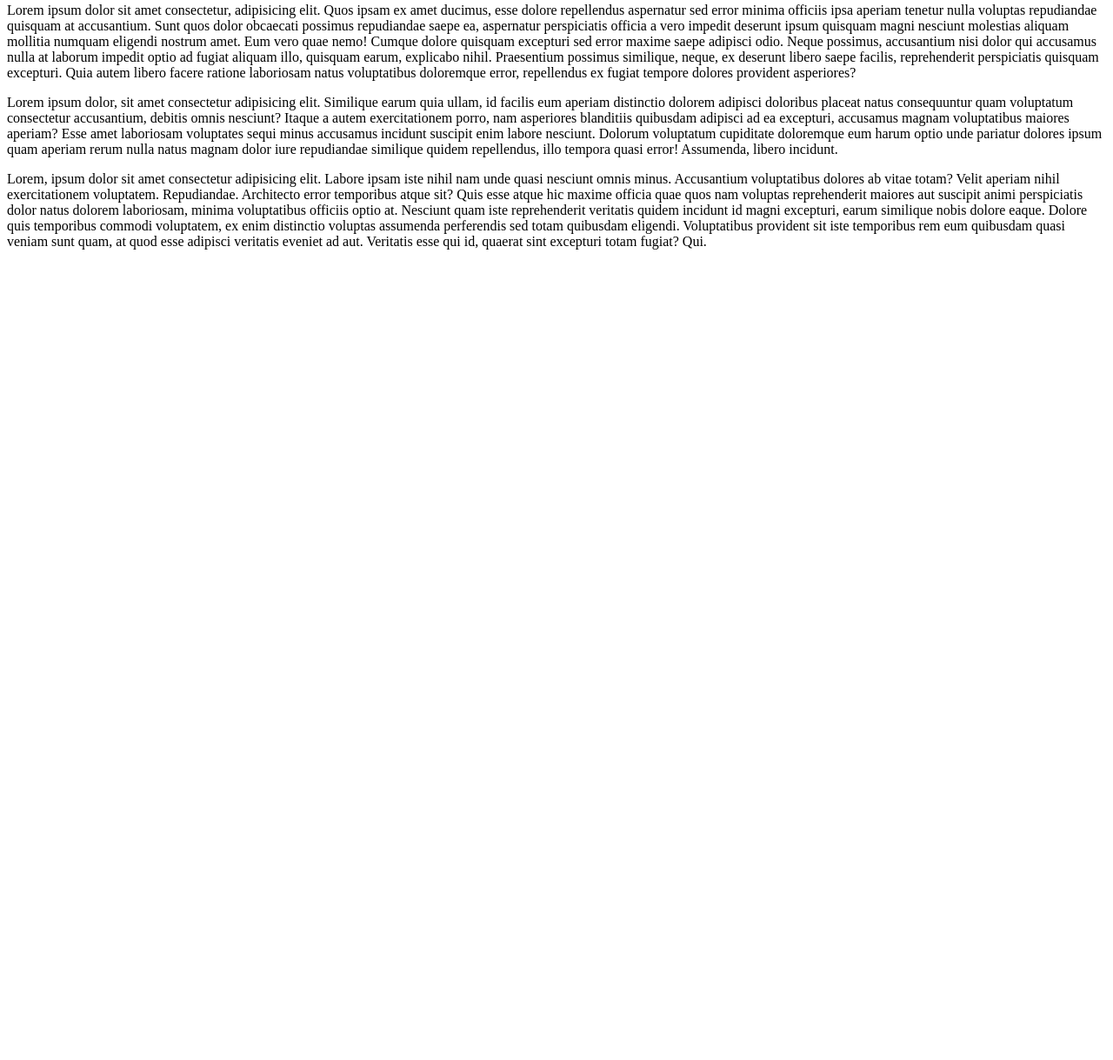
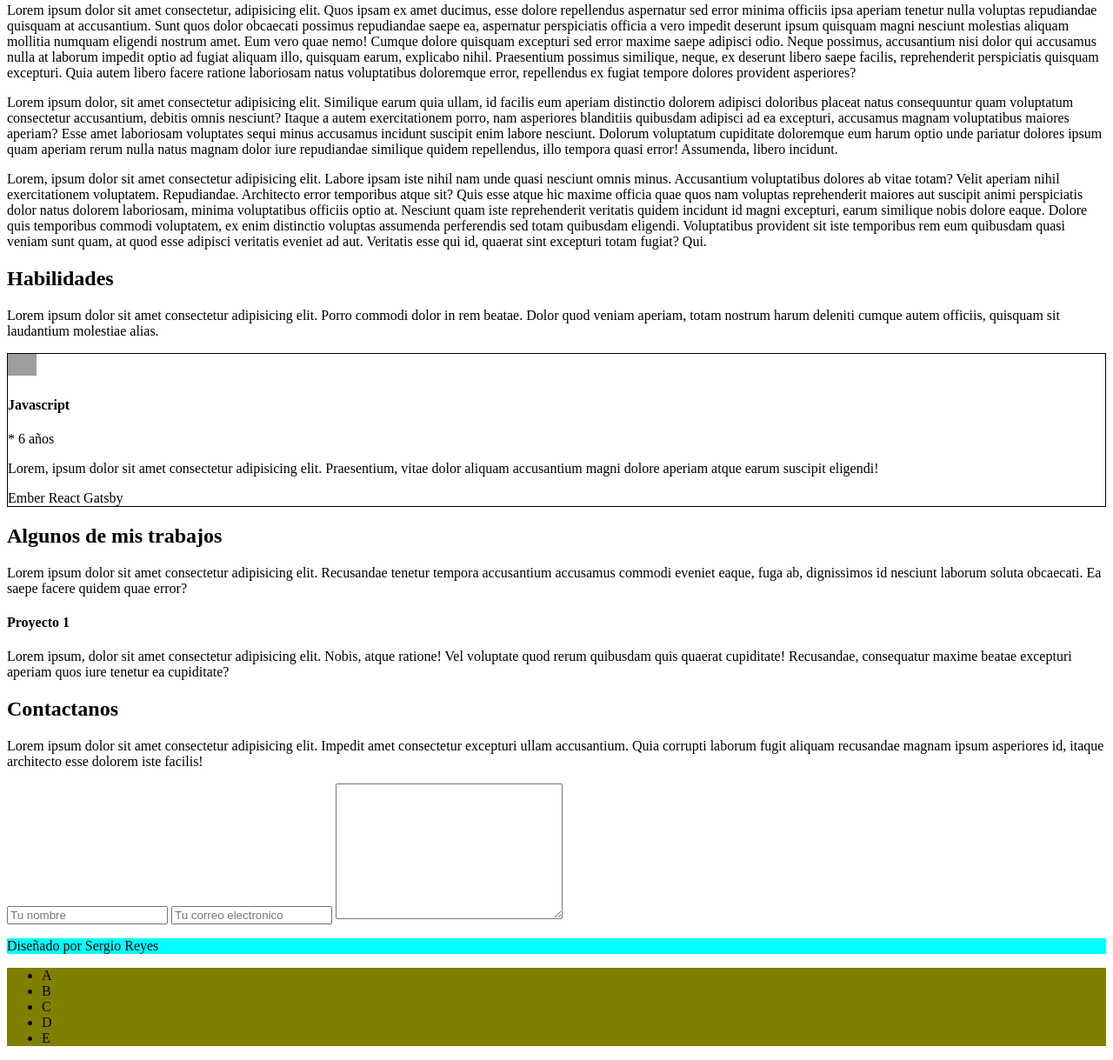
Before and after one commit to SergioReyesG/Portafolio, a plain HTML site: page portafolio/index.html in a window 1280 px wide. Shown: the part 706-1925 px from the top of the page at 87% size. Before the commit the page ends 1009 px from the top, so only its background shows below. Drawn offline with Linux system fonts and the light colour scheme; grey boxes are pictures that could not be loaded.

Commit message:
agregar proyecto

```diff
--- a/portafolio/index.html
+++ b/portafolio/index.html
@@ -29,7 +29,7 @@
         <!-- a para anclar otros sitios web o paginas internas -->
         <a href="https://github.com/SergioReyesG">Ver mas</a>
     </header>
-
+    <section>
         <p>Lorem ipsum dolor sit amet consectetur, adipisicing elit. Quos ipsam ex amet ducimus, esse dolore repellendus aspernatur sed error minima officiis ipsa aperiam tenetur nulla voluptas repudiandae quisquam at accusantium.
         Sunt quos dolor obcaecati possimus repudiandae saepe ea, aspernatur perspiciatis officia a vero impedit deserunt ipsum quisquam magni nesciunt molestias aliquam mollitia numquam eligendi nostrum amet. Eum vero quae nemo!
         Cumque dolore quisquam excepturi sed error maxime saepe adipisci odio. Neque possimus, accusantium nisi dolor qui accusamus nulla at laborum impedit optio ad fugiat aliquam illo, quisquam earum, explicabo nihil.
@@ -47,6 +47,49 @@
             Nesciunt quam iste reprehenderit veritatis quidem incidunt id magni excepturi, earum similique nobis dolore eaque. Dolore quis temporibus commodi voluptatem, ex enim distinctio voluptas assumenda perferendis sed totam quibusdam eligendi.
             Voluptatibus provident sit iste temporibus rem eum quibusdam quasi veniam sunt quam, at quod esse adipisci veritatis eveniet ad aut. Veritatis esse qui id, quaerat sint excepturi totam fugiat? Qui.
         </p>
+    </section>
 
+    <section>
+        <h2>Habilidades</h2>
+        <p>Lorem ipsum dolor sit amet consectetur adipisicing elit. Porro commodi dolor in rem beatae. Dolor quod veniam aperiam, totam nostrum harum deleniti cumque autem officiis, quisquam sit laudantium molestiae alias.
+        </p>
+        <div style="border: 1px solid #000;"> <div> <img src="https://upload.wikimedia.org/wikipedia/commons/thumb/1/18/ISO_C%2B%2B_Logo.svg/1200px-ISO_C%2B%2B_Logo.svg.png" alt="C++" height="25px"> <h4>Javascript</h4> <span>* 6 años</span> </div> <div> <p>Lorem, ipsum dolor sit amet consectetur adipisicing elit. Praesentium, vitae dolor aliquam accusantium magni dolore aperiam atque earum suscipit eligendi!</p> </div> <div> <span>Ember</span> <span>React</span> <span>Gatsby</span> </div> </div>
+    </section>
+
+    <section>
+        <h2>Algunos de mis trabajos</h2>
+        <p>Lorem ipsum dolor sit amet consectetur adipisicing elit. Recusandae tenetur tempora accusantium accusamus commodi eveniet eaque, fuga ab, dignissimos id nesciunt laborum soluta obcaecati. Ea saepe facere quidem quae error?</p>
+    </section>
+
+    <div style="border: 1px solid:#000">
+        <h4>Proyecto 1</h4>
+        <p>Lorem ipsum, dolor sit amet consectetur adipisicing elit. Nobis, atque ratione! Vel voluptate quod rerum quibusdam quis quaerat cupiditate! Recusandae, consequatur maxime beatae excepturi aperiam quos iure tenetur ea cupiditate?</p>
+    </div>
+
+
+    <section>
+        <h2>Contactanos</h2>
+        <p>Lorem ipsum dolor sit amet consectetur adipisicing elit. Impedit amet consectetur excepturi ullam accusantium. Quia corrupti laborum fugit aliquam recusandae magnam ipsum asperiores id, itaque architecto esse dolorem iste facilis!</p>
+        <form action="#">
+            <input type="text" placeholder="Tu nombre">
+            <input type="text" placeholder="Tu correo electronico">
+            <textarea name="" id="" cols="30" rows="10"></textarea>
+        </form>
+    </section>
+
+    <footer>
+        <div style="background-color:aqua">
+        <p>Diseñado por Sergio Reyes</p>
+        </div>
+        <div style="background-color:olive">
+            <ul>
+                <li>A</li>
+                <li>B</li>
+                <li>C</li>
+                <li>D</li>
+                <li>E</li>
+            </ul>
+        </div>
+    </footer>
 </body>
 </html>
```
Lines whose indentation alone changed are shown as unchanged.
